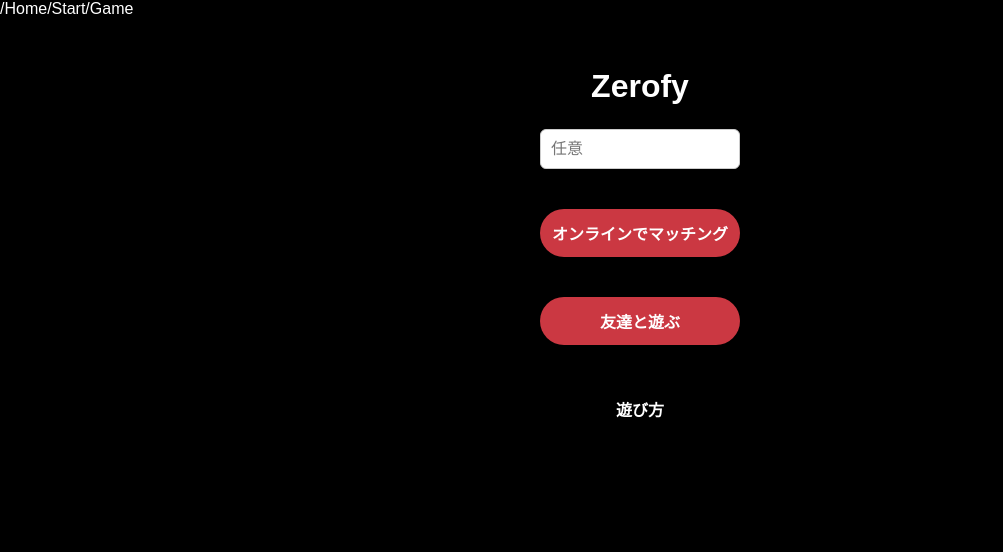
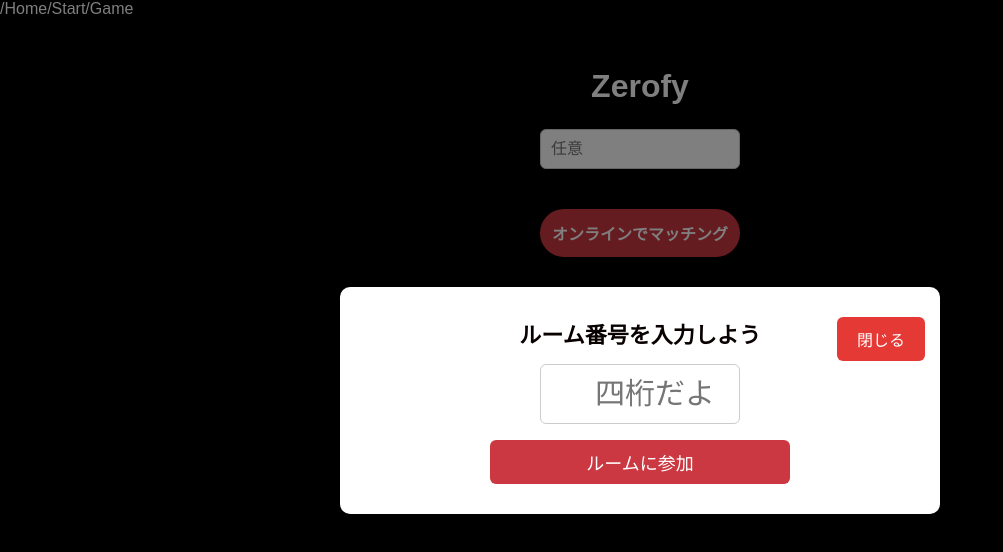
Before and after one commit to mitsui6969/Zerofy, a Next.js app in the folder frontend/: page / in a window 1280 px wide. Both pictures are taken after a click on the button "友達と遊ぶ". Shown: the top 552 px of the page, without its empty margins (0-1003 px from the left). Built offline with nearby package versions, Linux system fonts and the light colour scheme.

Commit message:
友達とマッチング画面のレイアウト

```diff
--- a/frontend/src/app/page.js
+++ b/frontend/src/app/page.js
@@ -4,11 +4,12 @@ import { useRouter } from "next/navigation";
 import "./style/home.css";
 import { useSocketStore } from "./store/socketStore";
 import"./style/sub_box.css";
-
+import "./style/friend.css";
 export default function Home() {
-  const [showModal, setShowModal] = useState(false);
+  const [modalType, setModalType] = useState(null);
   const [playerName, setPlayerName] = useState("test player");
   const [roomID, setRoomID] = useState(""); // 友達のルームID入力用
+  const [isMatchmaking, setIsMatchmaking] = useState(false); // マッチング中かどうかの状態
   const router = useRouter();
 
   // Zustandストアから必要な関数と状態を取得
@@ -16,14 +17,21 @@ export default function Home() {
   const sendMessage = useSocketStore((state) => state.sendMessage);
   const room = useSocketStore((state) => state.room);
   const isConnected = useSocketStore((state) => state.isConnected);
+  const disconnect = useSocketStore((state) => state.disconnect);
+
+  // ページがロードされた時に接続状態をリセット
+  useEffect(() => {
+    // ページロード時に接続を切断し、状態をリセット
+    disconnect();
+    setIsMatchmaking(false);
+  }, []);
 
   // マッチングボタンがクリックされたときの処理
   const handleMatchmakingClick = () => {
-    // 接続されていなければ接続処理を開始するだけ
-    if (!isConnected) {
-      // connect();
-      if (isConnected) return; // 接続済みなら何もしない
+    // 既に接続済みの場合は何もしない
+    if (isConnected) return;
 
+    setIsMatchmaking(true); // マッチング開始フラグを設定
     const message = {
       type: "JOIN",
       roomID: roomID, // ランダムマッチングなので空
@@ -31,16 +39,35 @@ export default function Home() {
       friend: false,
     };
     connect(message); // 作成したメッセージを渡して接続開始
+  };
+
+  // 友達と遊ぶ機能でルームに参加する処理
+  const handleJoinRoom = () => {
+    if (!roomID || roomID.length !== 4) {
+      alert("4桁のルーム番号を入力してください");
+      return;
     }
+
+    if (isConnected) return;
+
+    setIsMatchmaking(true); // マッチング開始フラグを設定
+    const message = {
+      type: "JOIN",
+      roomID: roomID,
+      playerName: playerName || `Guest-${Math.floor(Math.random() * 1000)}`,
+      friend: true,
+    };
+    connect(message);
+    setModalType(null); // モーダルを閉じる
   };
 
   // roomの状態を監視し、ルームに参加できたらページ遷移する
   useEffect(() => {
-    if (room) {
-      // ルーム情報がセットされたら（＝参加成功）、ゲームページに遷移
+    if (room && isMatchmaking) {
+      // ルーム情報がセットされ、かつマッチング中の場合のみゲームページに遷移
       router.push("/game");
     }
-  }, [room, router]);
+  }, [room, isMatchmaking, router]);
 
   return (
     <>
@@ -58,21 +85,43 @@ export default function Home() {
         </div>
 
         <div className='menu2'>
-            <button>友達と遊ぶ</button>
+            <button onClick={() =>setModalType("play")}>友達と遊ぶ</button>
         </div>
 
         <div className='menu3'>
-            <button onClick={() => setShowModal(true)}>遊び方</button>
+            <button onClick={() => setModalType("howto")}>遊び方</button>
+        </div>
       </div>
 
-        </div>
+    {modalType && (
+  <div className='modal-overlay' onClick={() => setModalType(null)}>
+    <div className='modal-content' onClick={(e) => e.stopPropagation()}>
+      {modalType === "play"&&(
+        <>
 
-    {showModal && (
-  <div className='modal-overlay' onClick={() => setShowModal(false)}>
-    <div className='modal-content' onClick={(e) => e.stopPropagation()}>
+          <h2 className='sub_box2'>ルーム番号を入力しよう</h2>
 
+        <input
+          type='text'
+          placeholder='　四桁だよ！'
+          className='PassInput'
+          value={roomID}
+          onChange={(e) => {
+            const onlyNumbers = e.target.value.replace(/\D/g, ''); // 数字以外を除去
+            if (onlyNumbers.length <= 4) setRoomID(onlyNumbers);   // 4桁まで
+          }}
+          inputMode="numeric"   // モバイルで数字キーボードが出るように
+          maxLength={4}         // 入力可能な最大文字数
+        />
+        <button onClick={handleJoinRoom} className='join-button'>
+          ルームに参加
+        </button>
+      </>
+      )}
+
+      {modalType === 'howto'&&(
+    <>
       <h2>計算対戦</h2>
-
       <div className="sub_box">
   <h2>ゲームのルール</h2>
 
@@ -107,15 +156,15 @@ export default function Home() {
       </ul>
     </div>
   </div>
+  </>
+  )}
 
-
-      <button className='close-button' onClick={()=> setShowModal(false)}>
+      <button className='close-button' onClick={()=> setModalType(null)}>
         閉じる
       </button>
     </div>
   </div>
 )}
-
     </>
   );
 }
--- /dev/null
+++ b/frontend/src/app/style/friend.css
@@ -0,0 +1,39 @@
+.sub_box2  {
+    font-size: 22px;
+    margin-bottom: 15px;
+    color: #090000;
+    text-align: center;
+}
+.PassInput {
+  width: 70%;       /* 横幅いっぱいに広げる */
+  max-width: 200px;  /* 最大幅を300pxに */
+  height: 60px;      /* 高さを少し大きめに */
+  font-size: 30px;   /* フォントサイズを大きく */
+  padding: 20px 24px; /* 入力内の余白を広げる */
+  margin-bottom: 16px; /* 下に余白をあけてボタンと離す */
+  border-radius: 6px; /* 角丸 */
+    border: 1px solid #ccc;
+  box-sizing: border-box; /* パディング込みで幅を調整 */
+}
+
+.join-button {
+  width: 100%;        /* 横幅いっぱいに */
+  max-width: 300px;   /* 入力欄に合わせる */
+  height: 44px;       /* ボタンの高さ */
+    font-size: 18px;
+    background-color:   #cb3842;
+    color: white;
+    border: none;
+    border-radius: 6px;
+    cursor: pointer;
+    transition: background-color 0.3s ease;
+}
+
+.join-button:hover {
+  background-color: #ab1b1b; /* ホバー時に色を変える */
+}
+.modal-content {
+  display: flex;
+  flex-direction: column;
+  align-items: center;
+}
```
Lines whose indentation alone changed are shown as unchanged.
